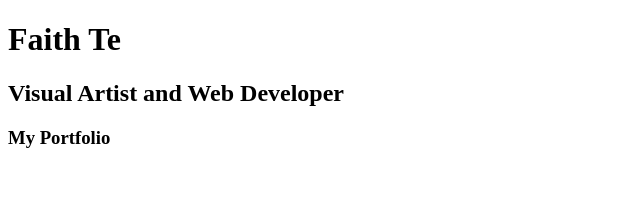
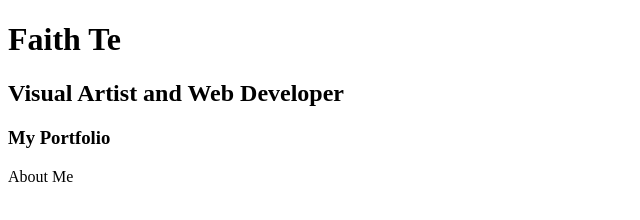
Before and after one commit to FaithTeCCS/Faith, a plain HTML site: page index.html in a window 1280 px wide. Shown: the full height of the page, 0-640 px from the left. Drawn offline with Linux system fonts and the light colour scheme.

Commit message:
Added About Me Page

```diff
--- a/index.html
+++ b/index.html
@@ -9,5 +9,7 @@
     <h1>Faith Te</h1>
     <h2>Visual Artist and Web Developer</h2>
     <h3>My Portfolio</h3>
+
+    <section>About Me</section>
 </body>
 </html>
```
